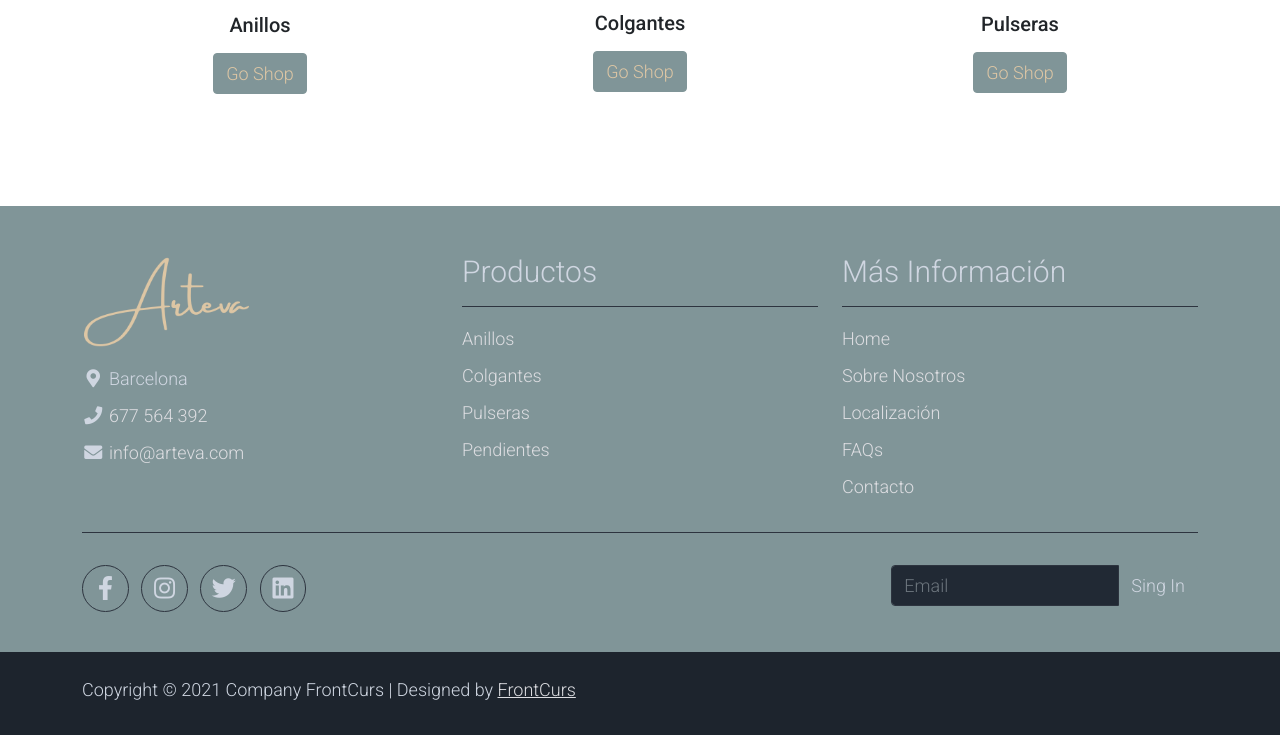
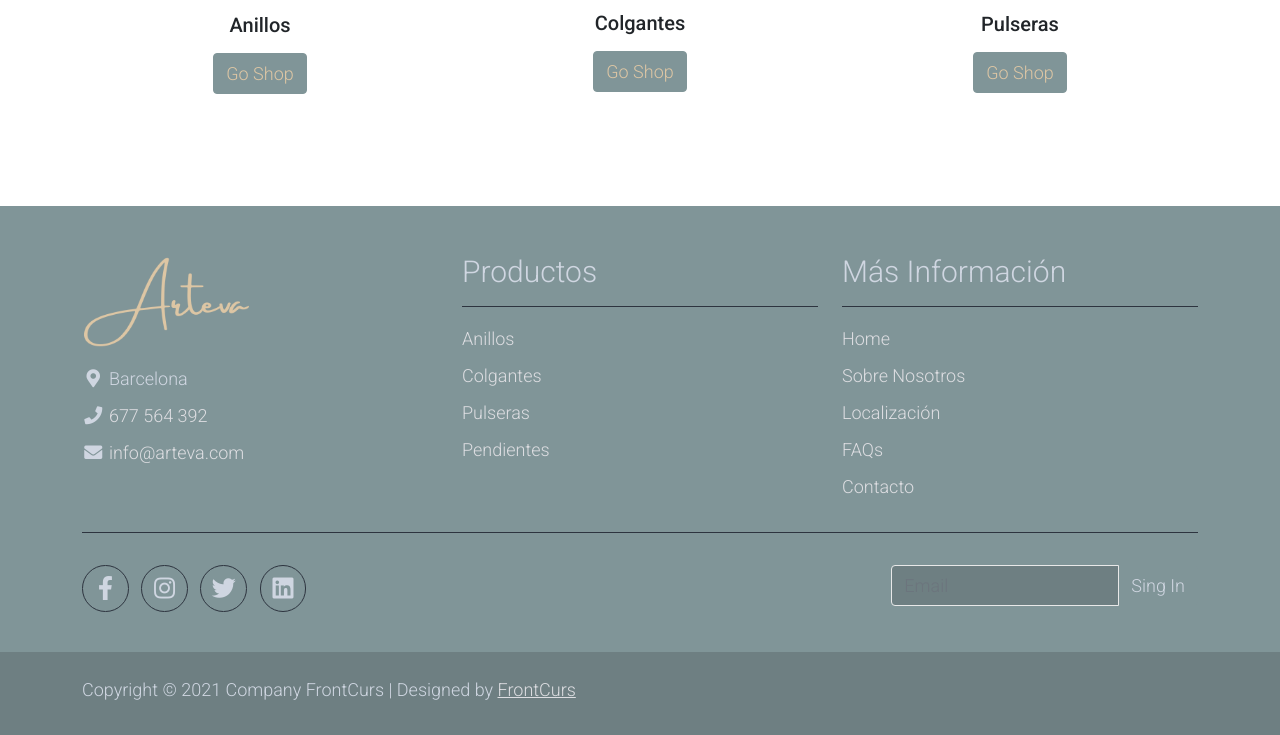
Before and after one commit to CursFrontVueProjecteArteva/Arteva, a website: page index.html in a window 1280 px wide. Shown: the part 1382-2117 px from the top of the page. Drawn offline with Linux system fonts and the light colour scheme.

Commit message:
footer coregido

```diff
--- a/index.html
+++ b/index.html
@@ -366,14 +366,14 @@ https://templatemo.com/tm-559-zay-shop
                 <div class="col-auto">
                     <label class="sr-only" for="subscribeEmail">Email </label>
                     <div class="input-group mb-2">
-                        <input type="text" class="form-control bg-dark border-light" id="subscribeEmail" placeholder="Email">
+                        <input type="text" class="form-control" style="background-color: #49545554" id="subscribeEmail" placeholder="Email">
                         <div class="input-group-text btn-arteva text-light">Sing In</div>
                     </div>
                 </div>
             </div>
         </div>
 
-        <div class="w-100 bg-black py-3">
+        <div class="w-100  py-3" style="background-color: #49545554;">
             <div class="container">
                 <div class="row pt-2">
                     <div class="col-12">
```
Also changed, not shown: about.html (+1 -1 lines), contact.html (+1 -1 lines).
